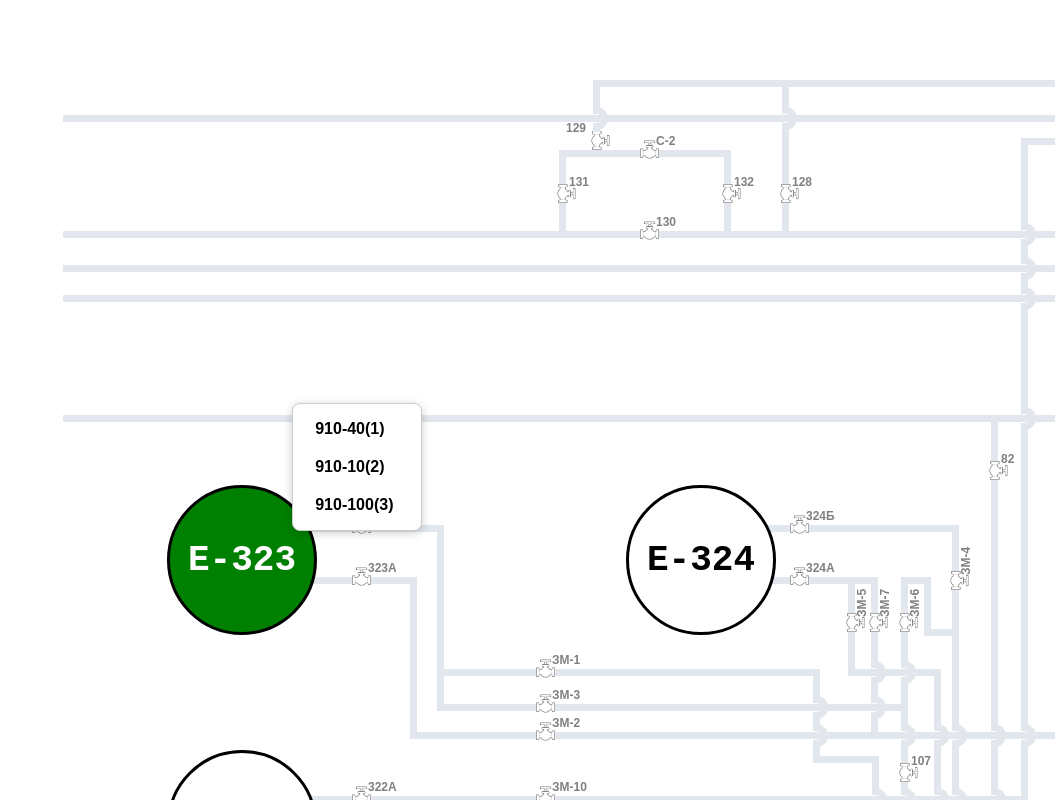
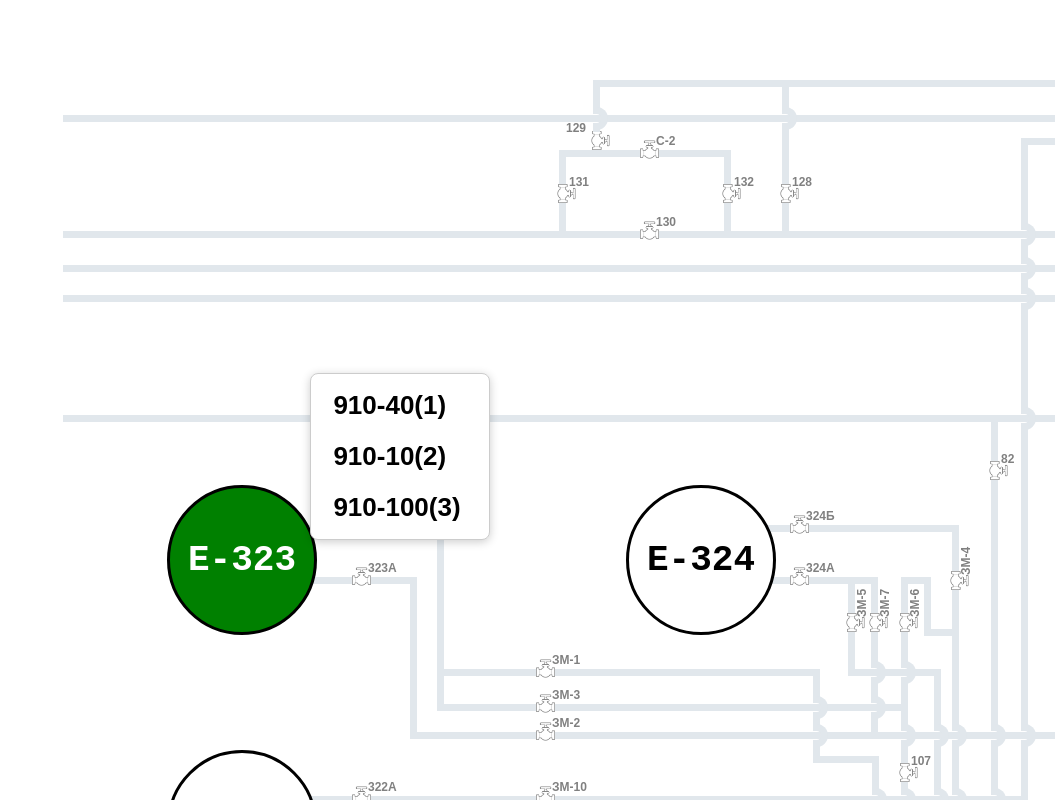
Before and after one commit to Alex228q/park2, a React (Vite) app: page / in a window 1280 px wide. Both pictures are taken after a click on the element "E-323". Shown: the whole page, without its empty margins (225-1280 px from the left). Built offline with nearby package versions, Linux system fonts and the light colour scheme.

Commit message:
update05_04_5

```diff
--- a/src/components/Tank.jsx
+++ b/src/components/Tank.jsx
@@ -72,7 +72,6 @@ const Tank = ({ top = 0, left = 0, title = "" }) => {
         backgroundColor: color,
         zIndex: 1000,
         color: textColor,
-        cursor: "pointer",
       }}
       onClick={handleTankClick}
     >
@@ -81,16 +80,16 @@ const Tank = ({ top = 0, left = 0, title = "" }) => {
         <div
           ref={popupRef}
           style={{
-            width: "130px",
+            width: "180px",
             position: "absolute",
-            top: "-85px",
-            left: "130%",
+            top: "-115px",
+            left: "160%",
             transform: "translateX(-50%)",
             backgroundColor: "white",
             color: "black",
             padding: "10px",
             borderRadius: "8px",
-            fontSize: "16px",
+            fontSize: "26px",
             boxShadow: "0 2px 10px rgba(0, 0, 0, 0.2)",
             zIndex: 1001,
             display: "flex",
```
